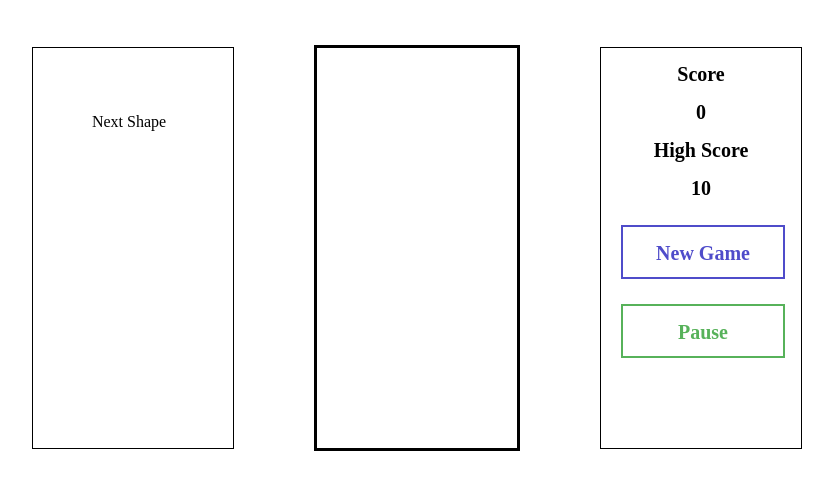
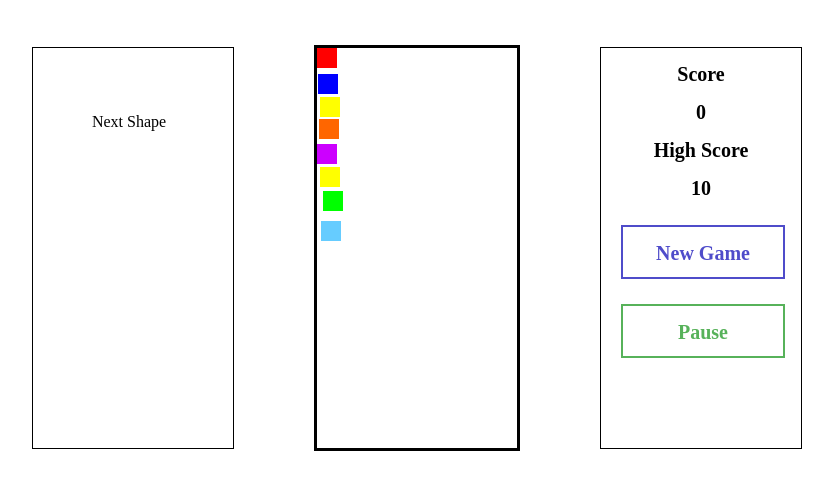
Before and after one commit to mohamadkheiredine/Tetris, a website built with webpack: page src/index.html in a window 1280 px wide. Shown: the part 38-528 px from the top of the page, without its empty margins (223-1056 px from the left). Built offline with nearby package versions, Linux system fonts and the light colour scheme.

Commit message:
fourth-task

```diff
--- a/src/index.html
+++ b/src/index.html
@@ -16,7 +16,7 @@
           <p>Next Shape</p>
         </div>
        </div>
-       <div class="tetris_box tetris_box_border-size_3 js-playing-field"></div>
+       <div class="tetris_box tetris_box_border-size_3 js-playing-field tetris__box_position_relative"></div>
        <div class="tetris__box">
          <div class="tetris__score-label">Score</div>
          <div class="tetris__score-value js-score">0</div>
--- a/src/index.js
+++ b/src/index.js
@@ -1 +1,63 @@
+import Block from './js/block';
 import './styles/main.scss';
+
+(() => {
+  const playingField = document.querySelector('.js-playing-field');
+  const redBlock = new Block({
+    x: 0,
+    y: 0,
+    unitSize: 20,
+    color: 'red'
+  });
+
+  const yellowBlock = new Block({
+    x: 3,
+    y: 3,
+    unitSize: 20,
+    color: 'yellow'
+  });
+
+  const orangeBlock = new Block({
+    x: 2,
+    y: 2,
+    unitSize: 20,
+    color: 'orange'
+  });
+
+  const magentaBlock = new Block({
+    x: 0,
+    y: 5,
+    unitSize: 20,
+    color: 'magenta'
+  });
+
+  const blueBlock = new Block({
+    x: 1,
+    y: 6,
+    unitSize: 20,
+    color: 'blue'
+  });
+
+  const limeBlock = new Block({
+    x: 6,
+    y: 4,
+    unitSize: 20,
+    color: 'lime'
+  });
+
+  const cyanBlock = new Block({
+    x: 4,
+    y: 10,
+    unitSize: 20,
+    color: 'cyan'
+  });
+
+  playingField.append(redBlock.getHtmlElement());
+  playingField.append(blueBlock.getHtmlElement());
+  playingField.append(yellowBlock.getHtmlElement());
+  playingField.append(orangeBlock.getHtmlElement());
+  playingField.append(magentaBlock.getHtmlElement());
+  playingField.append(yellowBlock.getHtmlElement());
+  playingField.append(limeBlock.getHtmlElement());
+  playingField.append(cyanBlock.getHtmlElement());
+})();
--- /dev/null
+++ b/src/js/block.js
@@ -0,0 +1,60 @@
+export default class Block {
+  constructor({ x, y, unitSize, color }) {
+    this.x = x;
+    this.y = y;
+    this.unitSize = unitSize;
+    this.color = color;
+  }
+
+  serialize() {
+    //This will be changed later
+    return null;
+  }
+
+  getColor(){
+    return this.color;
+  }
+
+  getHtmlElement() {
+    let block = document.createElement('div');
+    let colorOfTheBlock = this.getColor();
+    block.classList.add('block_color_' + colorOfTheBlock);
+    block.style.width = this.unitSize + 'px';
+    block.style.height = this.unitSize + 'px';
+    block.style.marginTop = this.y + 'px';
+    block.style.marginLeft = this.x + 'px';
+    block.style.borderWidth = '4px';
+
+
+    if (colorOfTheBlock === 'red'){
+      block.style.backgroundColor = '#FF0000';
+      block.style.borderColor = '#FF6666 #CC0000 #CC0000 #FF6666';
+    }
+    else if (colorOfTheBlock === 'orange'){
+      block.style.backgroundColor = '#FF6600';
+      block.style.borderColor = '#FF9933 #CC6600 #CC6600 #FF9933';
+    }
+    else if (colorOfTheBlock === 'magenta'){
+      block.style.backgroundColor = '#CC00FF';
+      block.style.borderColor = '#CC66FF #9900CC #9900CC #CC66FF';
+    }
+    else if (colorOfTheBlock === 'blue'){
+      block.style.backgroundColor = '#0000FF';
+      block.style.borderColor = '#6666FF #0000CC #0000CC #6666FF';
+    }
+    else if (colorOfTheBlock === 'lime'){
+      block.style.backgroundColor = '#00FF00';
+      block.style.borderColor = '#66FF66 #00CC00 #00CC00 #66FF66';
+    }
+    else if (colorOfTheBlock === 'yellow'){
+      block.style.backgroundColor = '#FFFF00';
+      block.style.borderColor = '#FFFF99 #FFCC00 #FFCC00 #FFFF99';
+    }
+    else if (colorOfTheBlock === 'cyan'){
+      block.style.backgroundColor = '#66CCFF';
+      block.style.borderColor = '#99FFFF #3399CC #3399CC #99FFFF';
+    }
+
+    return block;
+}
+}
--- a/src/styles/main.scss
+++ b/src/styles/main.scss
@@ -108,3 +108,23 @@ body {
   background-color: #57B25A;
   color: #FFFFFF;
 }
+
+.block {
+  position: absolute;
+  display: block;
+  box-sizing: border-box;
+  width: 20px;
+  height: 20px;
+}
+
+.block::after {
+    content: "";
+    position: absolute;
+    display: block;
+    box-sizing: border-box;
+    border: solid 2px #000;
+    top: -5px;
+    left: -5px;
+    right: -5px;
+    bottom: -5px;
+}
```
